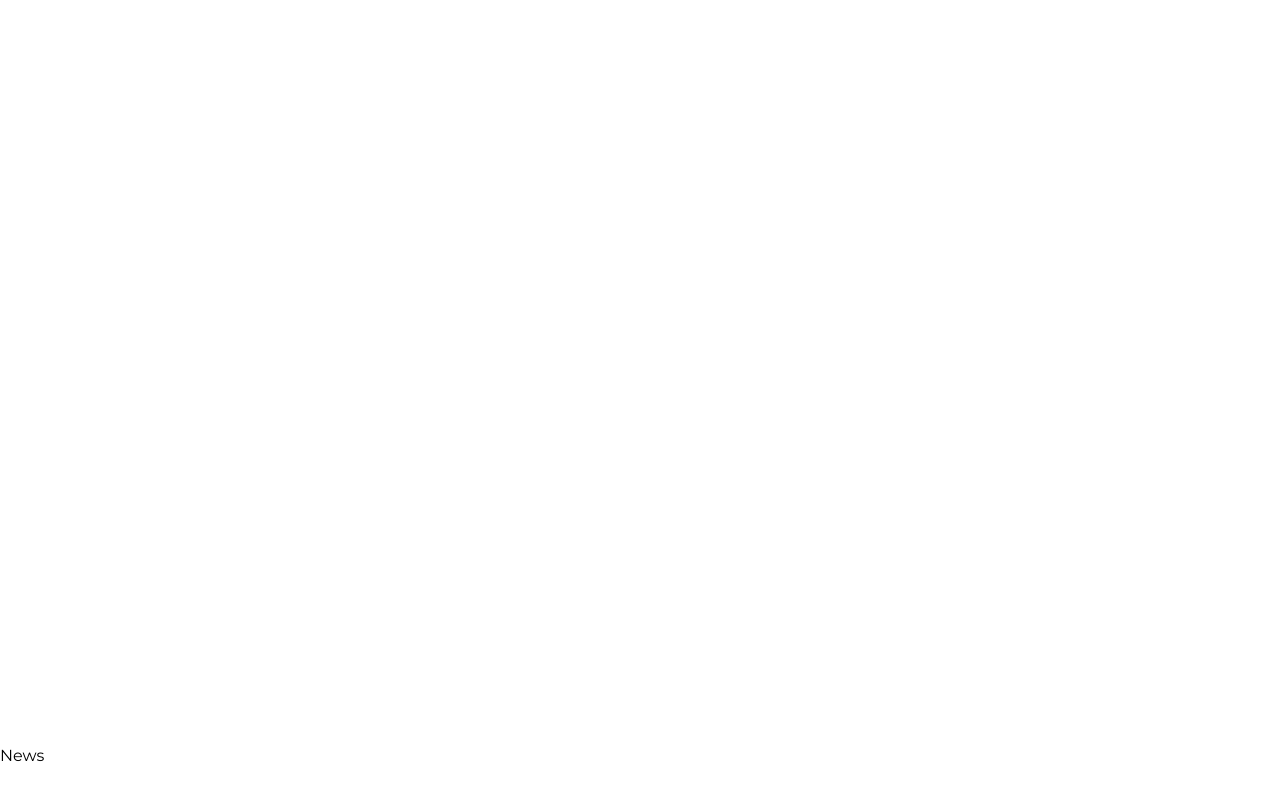
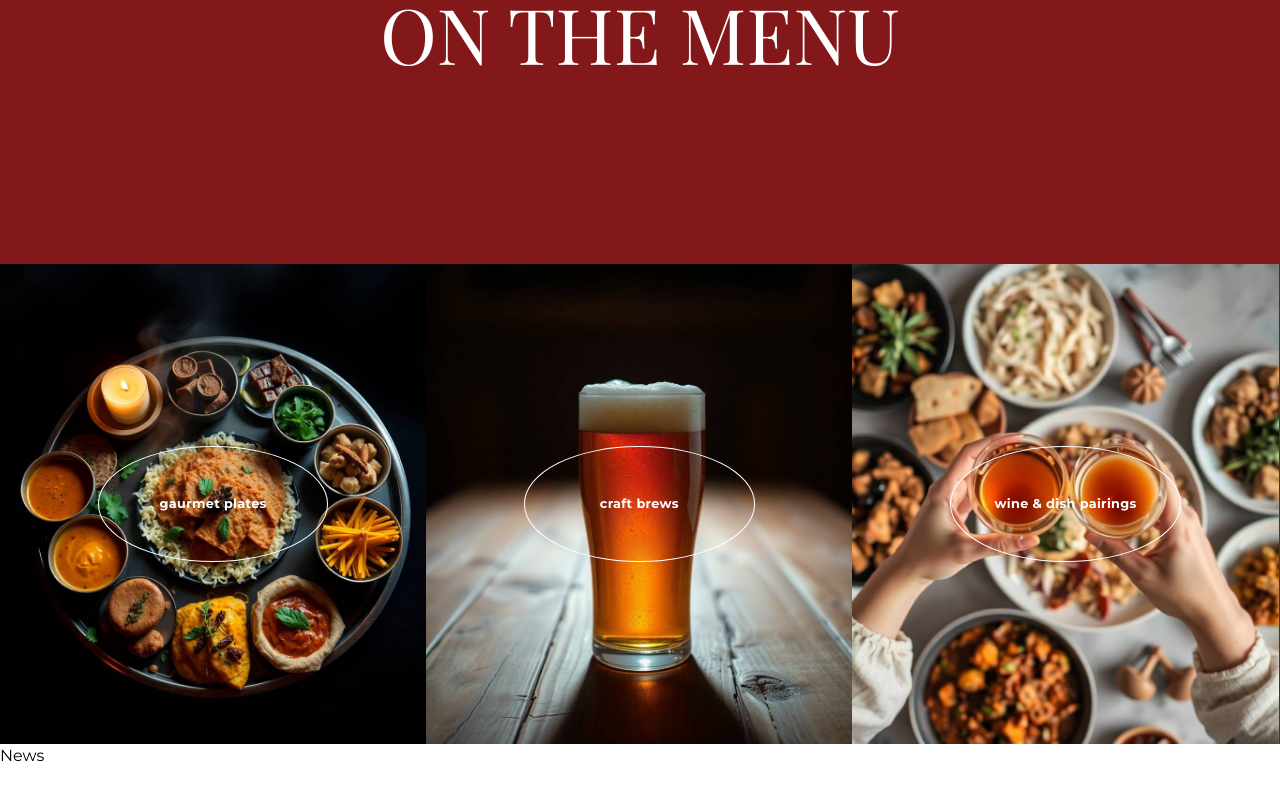
Before and after one commit to rishabh0777/Spicesaga, a React (Vite) app: page / in a window 1280 px wide. Shown: the part 1896-2696 px from the top of the page. Built offline with nearby package versions, Linux system fonts and the light colour scheme.

Commit message:
Enhance Tag component to accept text and className props; update usage in Hero and Menu pages

```diff
--- a/src/components/Tag.jsx
+++ b/src/components/Tag.jsx
@@ -1,10 +1,10 @@
 import React from 'react'
 
-const Tag = () => {
+const Tag = ({text, className}) => {
   return (
     <>
-        <div className={`w-[18vw] h-[9vw] border border-red-900 rounded-[50%/50%] flex justify-center items-center tracking-wide text-[1vw] text-red-900`}>
-            <p>Where tradition meets taste</p>
+        <div className={`${className} w-[18vw] h-[9vw] border border-red-900 rounded-[50%/50%] flex justify-center items-center tracking-wide text-[1vw] text-red-900`}>
+            <p>{text}</p>
         </div>
     </>
   )
--- a/src/pages/Hero.jsx
+++ b/src/pages/Hero.jsx
@@ -17,7 +17,9 @@ const Hero = () => {
       </div>
 
       <div className='relative bottom-[30%] left-[10%] left-0 z-10'>
-        <Tag />
+        <Tag
+        text="Where tradition meets taste"
+        />
       </div>
     </div>
   )
--- a/src/pages/Menu.jsx
+++ b/src/pages/Menu.jsx
@@ -1,12 +1,53 @@
-import React from 'react'
-import Gournet from "../assets/platesGournet.jpg"
-import DishVine from "../assets/dishvine.jpg"
-import Brews from "../assets/brews.jpg"
+import React from 'react';
+import Gournet from "../assets/platesGournet.jpg";
+import DishVine from "../assets/dishvine.jpg";
+import Brews from "../assets/brews.jpg";
+import Tag from '../components/Tag';
 
 const Menu = () => {
   return (
-    <div className='w-full h-screen relative'>Menu</div>
-  )
+    <div className='w-full min-h-screen relative bg-red-900 text-white flex flex-col justify-between overflow-hidden'>
+
+      {/* Heading */}
+      <h1 className='text-[6vw] text-center pt-8'>ON THE MENU</h1>
+
+      {/* Bottom Image Section */}
+      <div className="w-full h-[60vh] flex">
+        {/* First image */}
+        <div className='w-[33.3%] relative h-full overflow-hidden'>
+          <img className='w-full h-full object-cover absolute top-0 left-0' src={Gournet} alt="Gourmet" />
+          <div className='absolute z-10 h-full w-full flex justify-center items-center'>
+            <Tag
+            text="gaurmet plates"
+              className="text-[1.5vw] font-bold text-white border-white"
+            />
+          </div>
+        </div>
+
+        {/* Second image */}
+        <div className='w-[33.3%] relative h-full overflow-hidden'>
+          <img className='w-full h-full object-cover absolute top-0 left-0' src={Brews} alt="Brews" />
+          <div className='absolute z-10 h-full w-full flex justify-center items-center'>
+            <Tag
+              text="craft brews"
+              className="text-[1.5vw] font-bold text-white border-white"
+            />
+          </div>
+        </div>
+
+        {/* Third image */}
+        <div className='w-[33.3%] relative h-full overflow-hidden'>
+          <img className='w-full h-full object-cover absolute top-0 left-0' src={DishVine} alt="Dish Vine" />
+          <div className='absolute z-10 h-full w-full flex justify-center items-center'>
+            <Tag
+              text="wine & dish pairings"
+              className="text-[1.5vw] font-bold text-white border-white"
+            />
+          </div>
+        </div>
+      </div>
+    </div>
+  );
 }
 
-export default Menu
+export default Menu;
```
